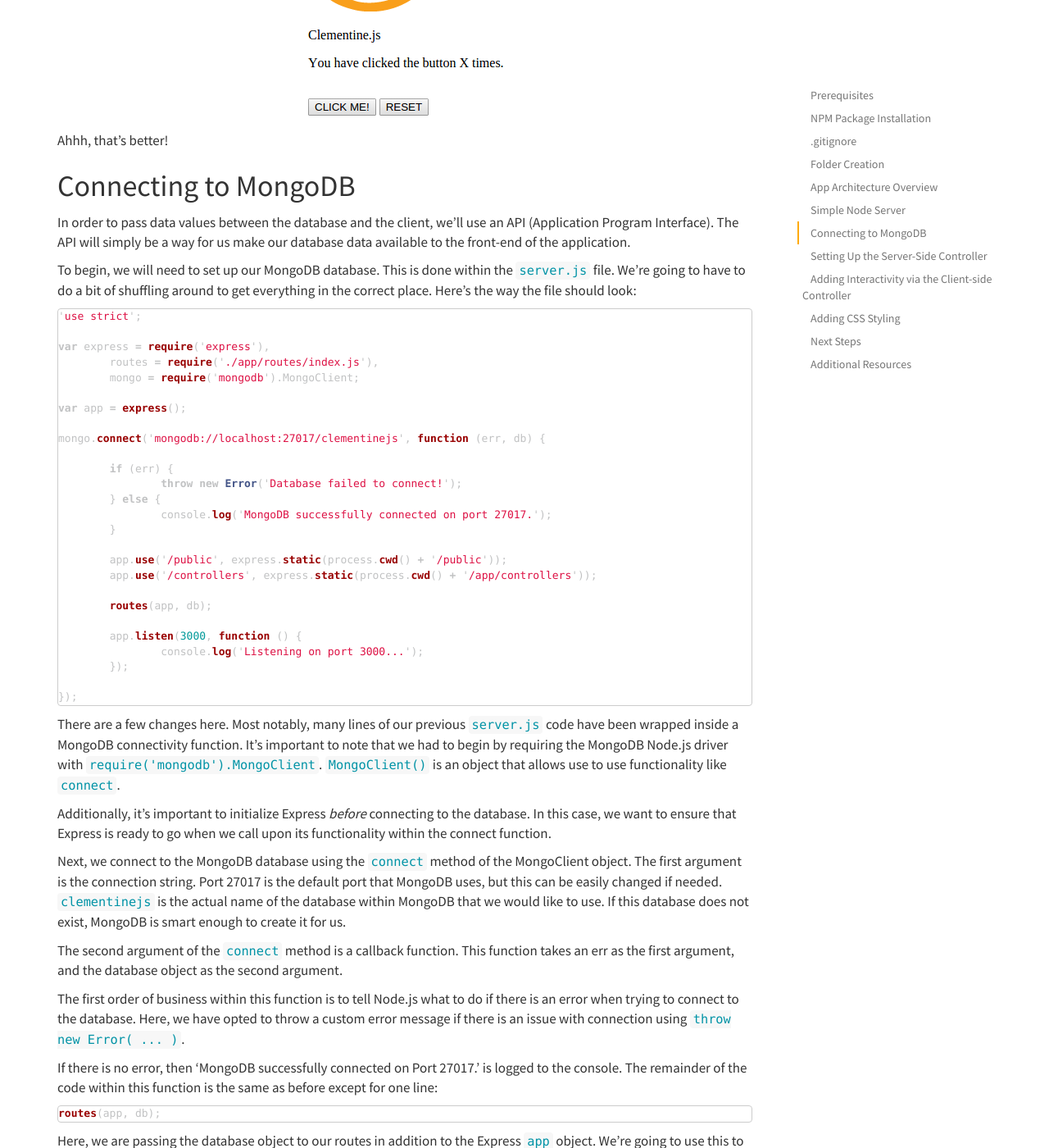
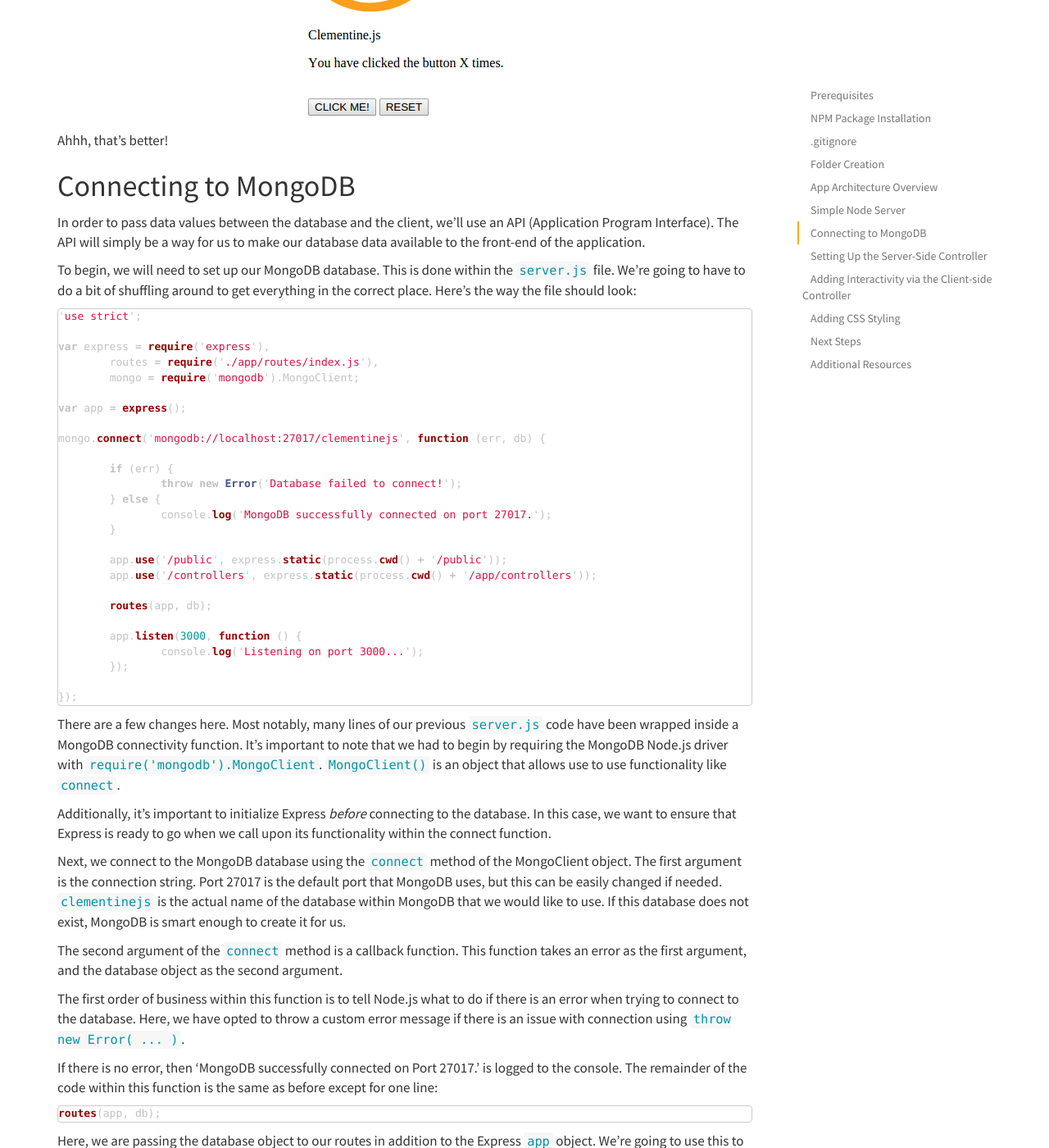
Before and after one commit to johnstonbl01/clementinejs, a Jekyll site: the page built from tutorials/tutorial-beginner.md, in a window 1280 px wide and 1400 px high, scrolled down 10152 px. Shown: the whole window at 82% size. Built offline with Jekyll 4.4.1, drawn with Linux system fonts in a browser that asks for light colours; Markdown is read by kramdown in place of the engine named in the settings.

Commit message:
[Typo] Typo fix

```diff
--- a/tutorials/tutorial-beginner.md
+++ b/tutorials/tutorial-beginner.md
@@ -442,7 +442,7 @@ Ahhh, that's better!
 
 ## Connecting to MongoDB
 
-In order to pass data values between the database and the client, we'll use an API (Application Program Interface). The API will simply be a way for us make our database data available to the front-end of the application.
+In order to pass data values between the database and the client, we'll use an API (Application Program Interface). The API will simply be a way for us to make our database data available to the front-end of the application.
 
 To begin, we will need to set up our MongoDB database. This is done within the `server.js` file. We're going to have to do a bit of shuffling around to get everything in the correct place. Here's the way the file should look:
 
@@ -481,7 +481,7 @@ Additionally, it's important to initialize Express _before_ connecting to the da
 
 Next, we connect to the MongoDB database using the [`connect`](https://mongodb.github.io/node-mongodb-native/api-generated/mongoclient.html#connect) method of the MongoClient object. The first argument is the connection string. Port 27017 is the default port that MongoDB uses, but this can be easily changed if needed. `clementinejs` is the actual name of the database within MongoDB that we would like to use. If this database does not exist, MongoDB is smart enough to create it for us.
 
-The second argument of the `connect` method is a callback function. This function takes an err as the first argument, and the database object as the second argument.
+The second argument of the `connect` method is a callback function. This function takes an error as the first argument, and the database object as the second argument.
 
 The first order of business within this function is to tell Node.js what to do if there is an error when trying to connect to the database. Here, we have opted to throw a custom error message if there is an issue with connection using [`throw new Error( ... )`](https://developer.mozilla.org/en-US/docs/Web/JavaScript/Reference/Global_Objects/Error).
 
```
